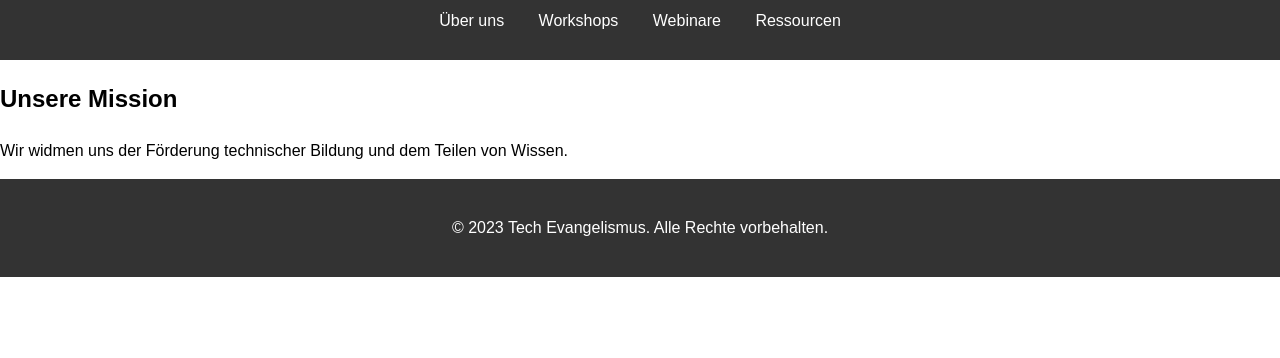
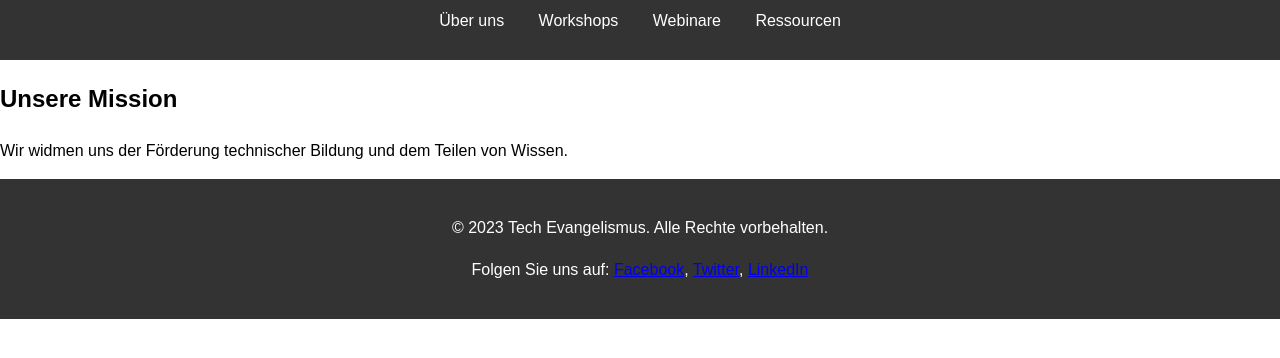
Before and after one commit to ladyinredderzkuu3/tech-evangelismus, a plain HTML site: page index.html in a window 1280 px wide. Shown: the part 96-454 px from the top of the page. Drawn offline with Linux system fonts and the light colour scheme.

Commit message:
Updated footer content to include social media links.

```diff
--- a/index.html
+++ b/index.html
@@ -26,6 +26,7 @@
     </main>
     <footer>
         <p>&copy; 2023 Tech Evangelismus. Alle Rechte vorbehalten.</p>
+        <p>Folgen Sie uns auf: <a href="#">Facebook</a>, <a href="#">Twitter</a>, <a href="#">LinkedIn</a></p>
     </footer>
 </body>
 </html>
```
